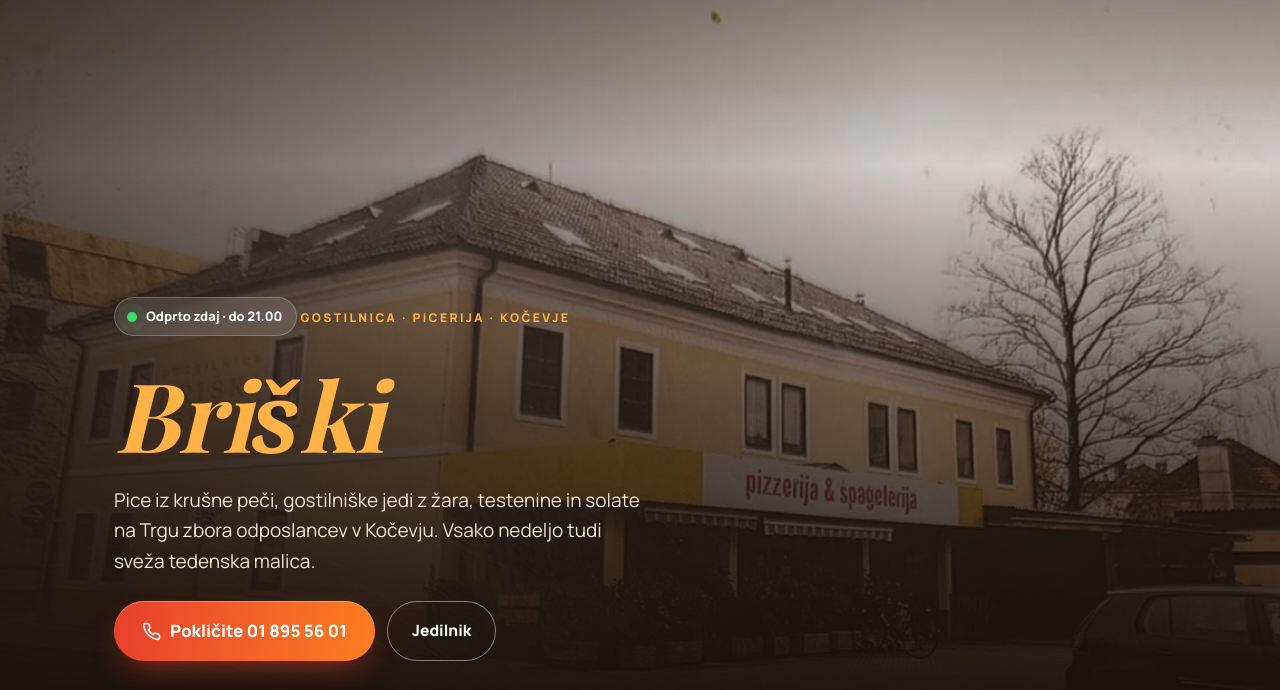
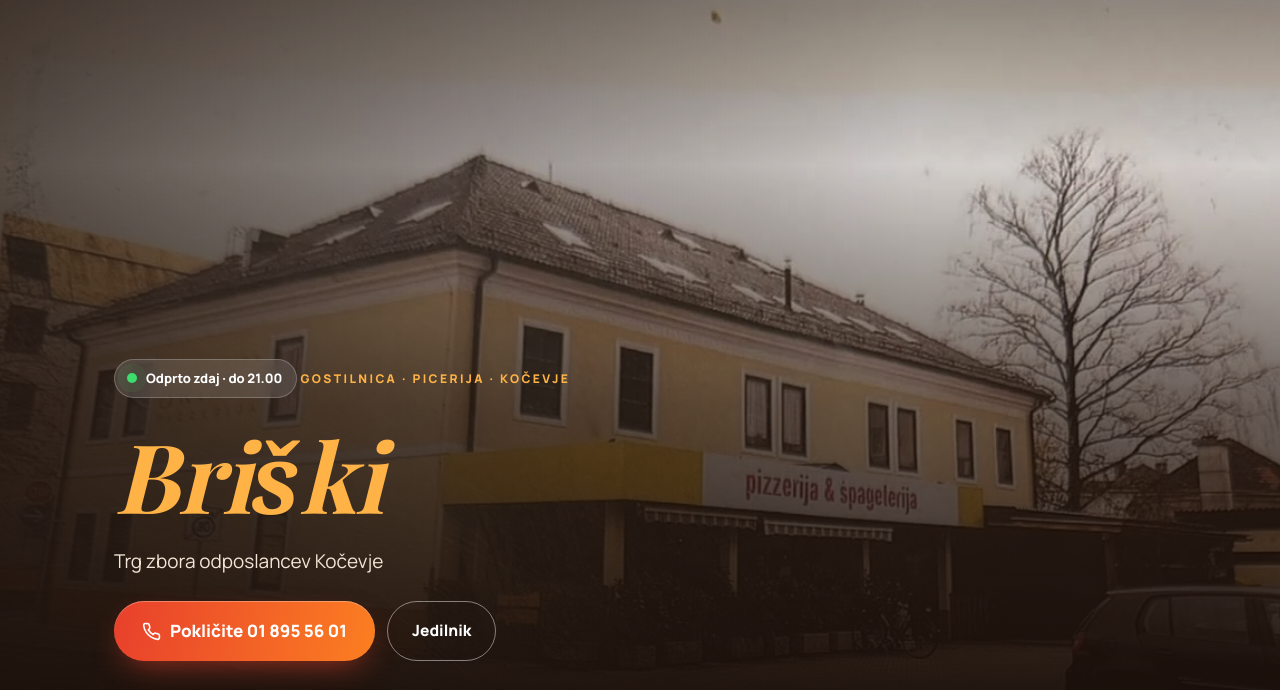
Before and after one commit to alejkump-oss/briski-kocevje, a plain HTML site: page index.html in a window 1280 px wide. Shown: the part 75-765 px from the top of the page. Drawn offline with nearby package versions, Linux system fonts and the light colour scheme; a web font is replaced by a local one.

Commit message:
Uvod: samo Trg zbora odposlancev Kočevje (želja naročnika)
Co-Authored-By: Claude Opus 5.5 <noreply@anthropic.com>
Claude-Session: https://claude.ai/code/session_01833FpnyxBJnqftzcd3JyVs

```diff
--- a/index.html
+++ b/index.html
@@ -85,7 +85,7 @@
       <div class="status rv" data-status><i></i><span>Delovni čas: pon&ndash;pet 9&ndash;21, sob&ndash;ned 11&ndash;21</span></div>
       <div class="eyebrow rv" style="color:var(--ember)">Gostilnica &middot; Picerija &middot; Kočevje</div>
       <h1 class="rv d1"><em>Briški</em></h1>
-      <p class="sub rv d2">Pice iz krušne peči, gostilniške jedi z žara, testenine in solate na Trgu zbora odposlancev v Kočevju. Vsako nedeljo tudi sveža tedenska malica.</p>
+      <p class="sub rv d2">Trg zbora odposlancev Kočevje</p>
       <div class="cta-row rv d3">
         <a class="btn btn-red btn-big" href="tel:+38618955601"><svg aria-hidden="true"><use href="#tel"/></svg>Pokličite 01 895 56 01</a>
         <a class="btn btn-ghost" href="jedilnik.html">Jedilnik</a>
```
